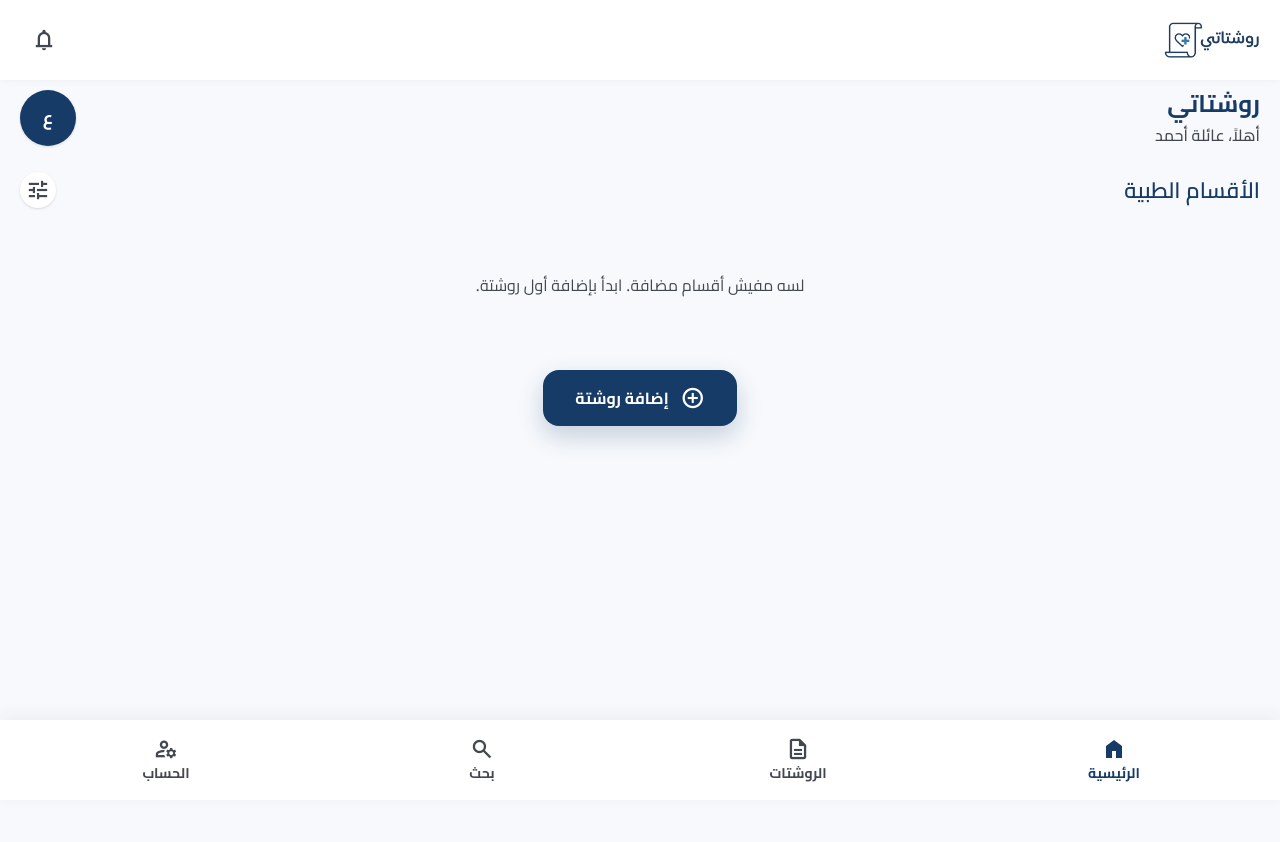
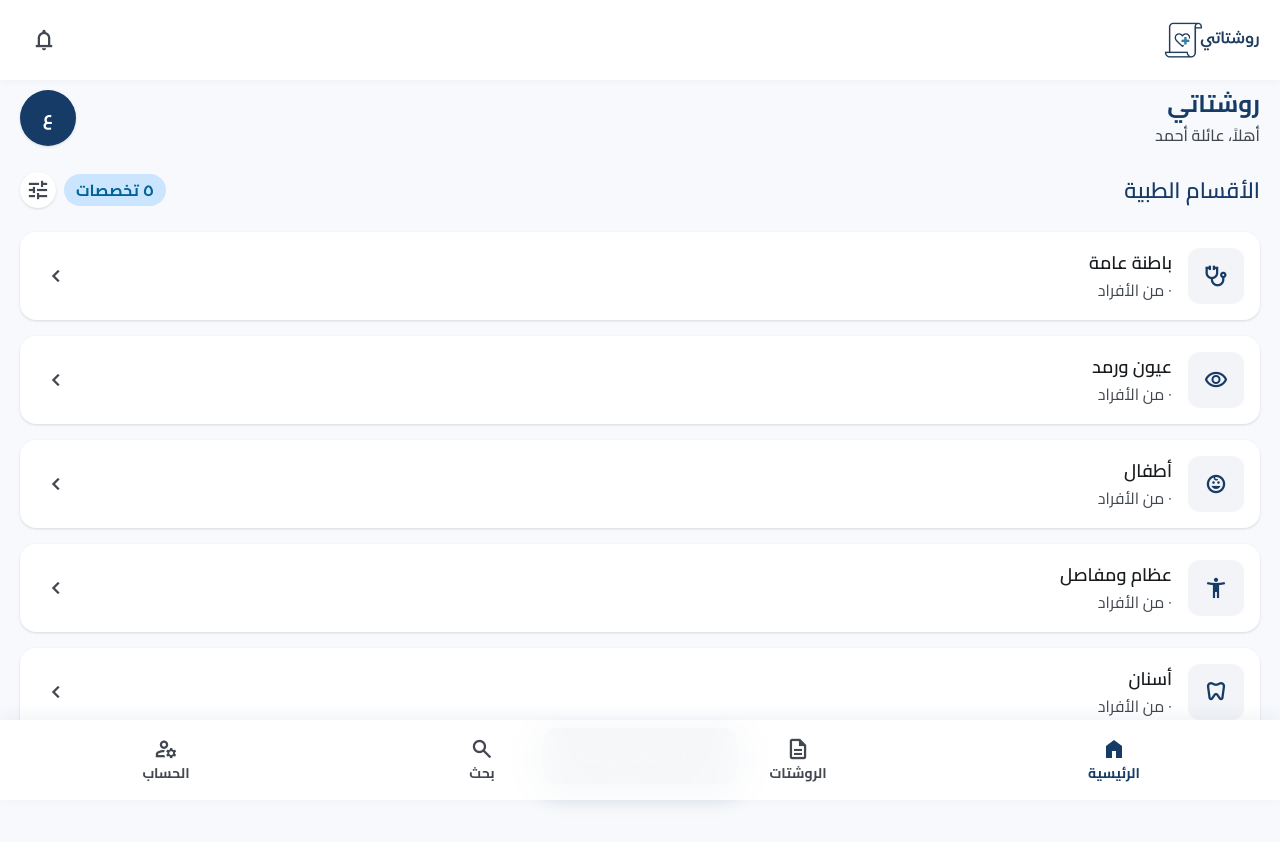
Before and after one commit to Mahmoudfattah/roshetaty, a Next.js app: page / in a window 1280 px wide. Shown: the top 842 px of the page. Before the commit the page ends 800 px from the top, so only its background shows below. Built offline with nearby package versions, Linux system fonts and the light colour scheme.

Commit message:
leave some default sectins

```diff
--- a/app/(main)/add-prescription/page.tsx
+++ b/app/(main)/add-prescription/page.tsx
@@ -6,6 +6,7 @@ import { TopAppBar } from "@/components/ui/TopAppBar";
 import { TopBar } from "@/components/ui/TopBar";
 import { PersonAvatar, SectionIcon } from "@/components/ui/ListRow";
 import { getPeopleBySection, getSections } from "@/lib/repository";
+import { ensureDefaultSections } from "@/lib/seed";
 import type { Person, Section } from "@/lib/types";
 import { useRouter } from "next/navigation";
 
@@ -20,6 +21,7 @@ export default function ChoosePersonPage() {
     let cancelled = false;
 
     async function load() {
+      await ensureDefaultSections();
       const sectionList = await getSections();
       const sectionsWithPeople = await Promise.all(
         sectionList.map(async (section) => ({
--- a/app/(main)/page.tsx
+++ b/app/(main)/page.tsx
@@ -9,6 +9,7 @@ import Icon from "@/components/ui/Icon";
 import { ListRow, SectionIcon, PersonAvatar } from "@/components/ui/ListRow";
 import { toArabicDigits } from "@/lib/utils";
 import { getSections, getPeopleBySection } from "@/lib/repository";
+import { ensureDefaultSections } from "@/lib/seed";
 import type { Section } from "@/lib/types";
 
 interface SectionWithCount extends Section {
@@ -22,6 +23,7 @@ export default function HomePage() {
     let cancelled = false;
 
     async function load() {
+      await ensureDefaultSections();
       const list = await getSections();
       const withCounts = await Promise.all(
         list.map(async (section) => ({
--- a/lib/db.ts
+++ b/lib/db.ts
@@ -1,11 +1,10 @@
 import { get, set, createStore } from "idb-keyval";
 
 // لازم تتثبت: npm install idb-keyval
-// Use a fresh local store so records created by the old demo data are not loaded.
-const store = createStore("rowshatati-db-v2", "keyval");
+const store = createStore("rowshatati-db", "keyval");
 
 export const db = {
-  get: <T>(key: string) => get<T>(key, store),
+  get: <T,>(key: string) => get<T>(key, store),
   set: (key: string, value: unknown) => set(key, value, store),
 };
 
--- /dev/null
+++ b/lib/seed.ts
@@ -0,0 +1,18 @@
+import { getSections, addSection } from "./repository";
+
+const DEFAULT_SECTIONS = [
+  { name: "باطنة عامة", icon: "stethoscope" },
+  { name: "عيون ورمد", icon: "visibility" },
+  { name: "أطفال", icon: "child_care" },
+  { name: "عظام ومفاصل", icon: "accessibility_new" },
+  { name: "أسنان", icon: "dentistry" },
+] as const;
+
+/** Creates the default medical sections once, without adding people. */
+export async function ensureDefaultSections(): Promise<void> {
+  if ((await getSections()).length > 0) return;
+
+  for (const section of DEFAULT_SECTIONS) {
+    await addSection(section.name, section.icon);
+  }
+}
--- a/main/page.tsx
+++ b/main/page.tsx
@@ -9,6 +9,7 @@ import { ListRow, SectionIcon, PersonAvatar } from "@/components/ui/ListRow";
 import Icon from "@/components/ui/Icon";
 import { toArabicDigits } from "@/lib/utils";
 import { getSections, getPeopleBySection } from "@/lib/repository";
+import { ensureDefaultSections } from "@/lib/seed";
 import type { Section } from "@/lib/types";
 
 interface SectionWithCount extends Section {
@@ -22,6 +23,7 @@ export default function HomePage() {
     let cancelled = false;
 
     async function load() {
+      await ensureDefaultSections();
       const list = await getSections();
       const withCounts = await Promise.all(
         list.map(async (section) => ({
```
